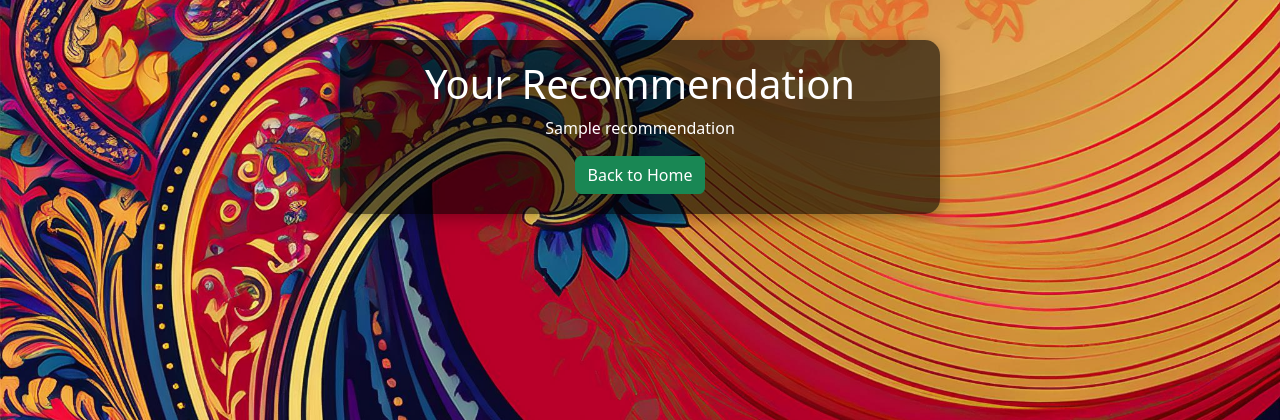
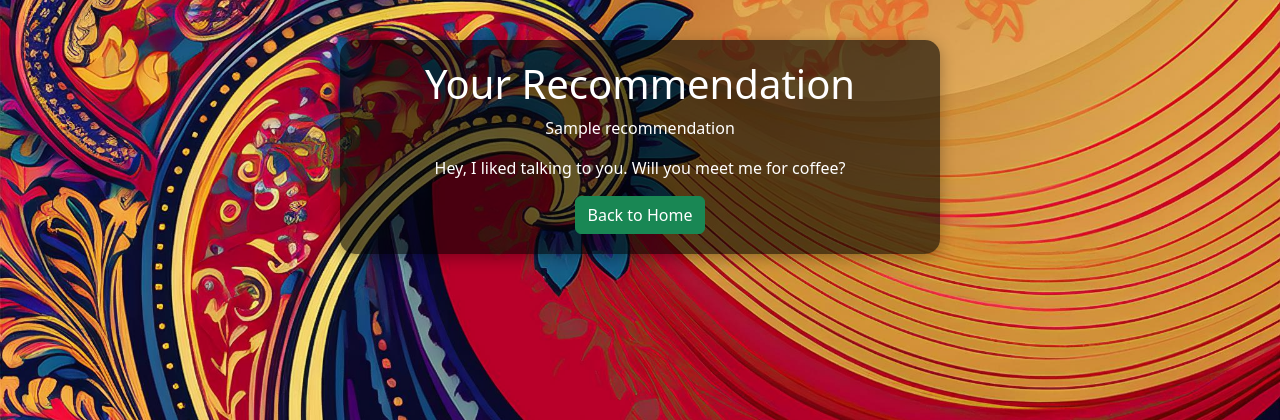
Before and after one commit to prabhatravib/sspotify_recommender_new, a Flask app: template templates/results.html in a window 1280 px wide. Shown: the top 420 px of the page. Run offline with Flask 2, Linux system fonts and the light colour scheme; the template is opened without the code that fills it: most values are stand-ins (such as "Sample title", 1, 10 or a date in 2020).

Commit message:
Update results.html

```diff
--- a/templates/results.html
+++ b/templates/results.html
@@ -28,6 +28,10 @@
     <div class="recommendation-card">
         <h1>Your Recommendation</h1>
         <p>{{ recommendation }}</p>
+
+        <!-- Static Message -->
+        <p>Hey, I liked talking to you. Will you meet me for coffee?</p>
+
         <a href="/" class="btn btn-success">Back to Home</a>
     </div>
 </body>
```
